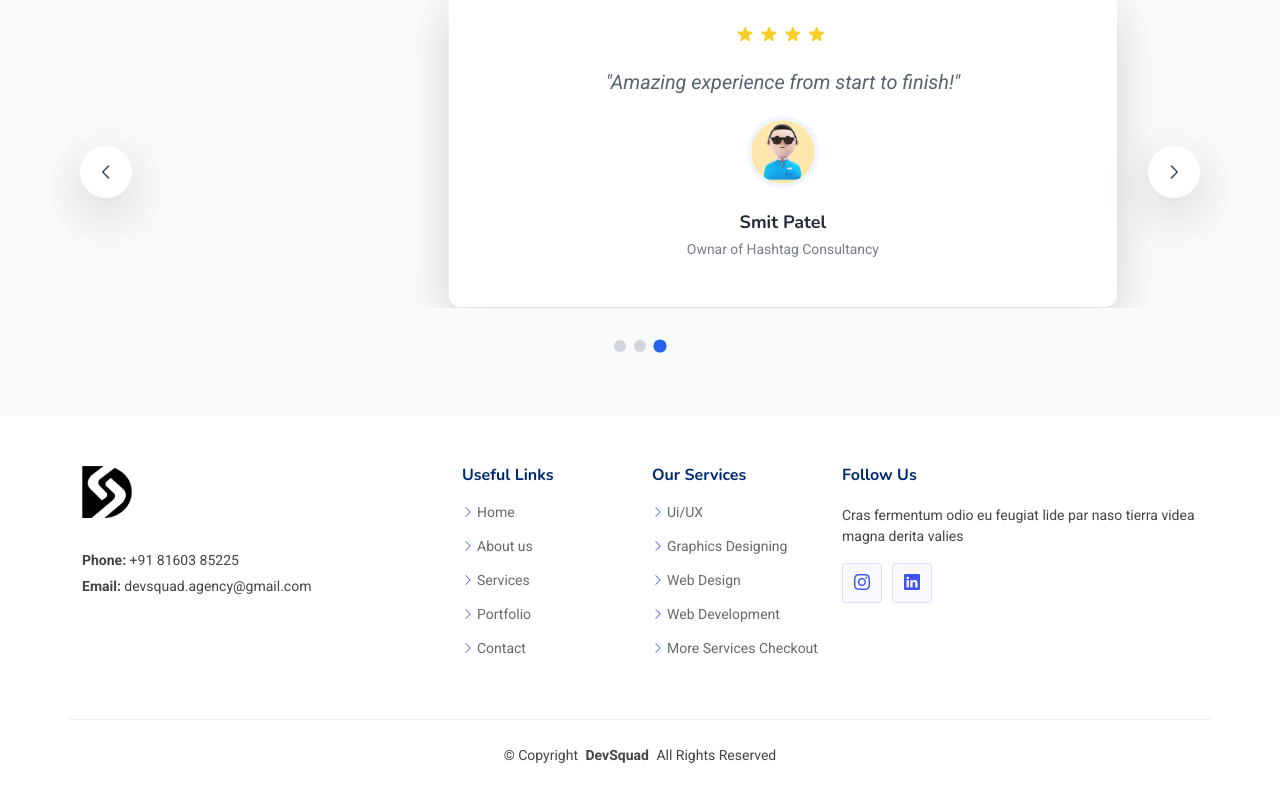
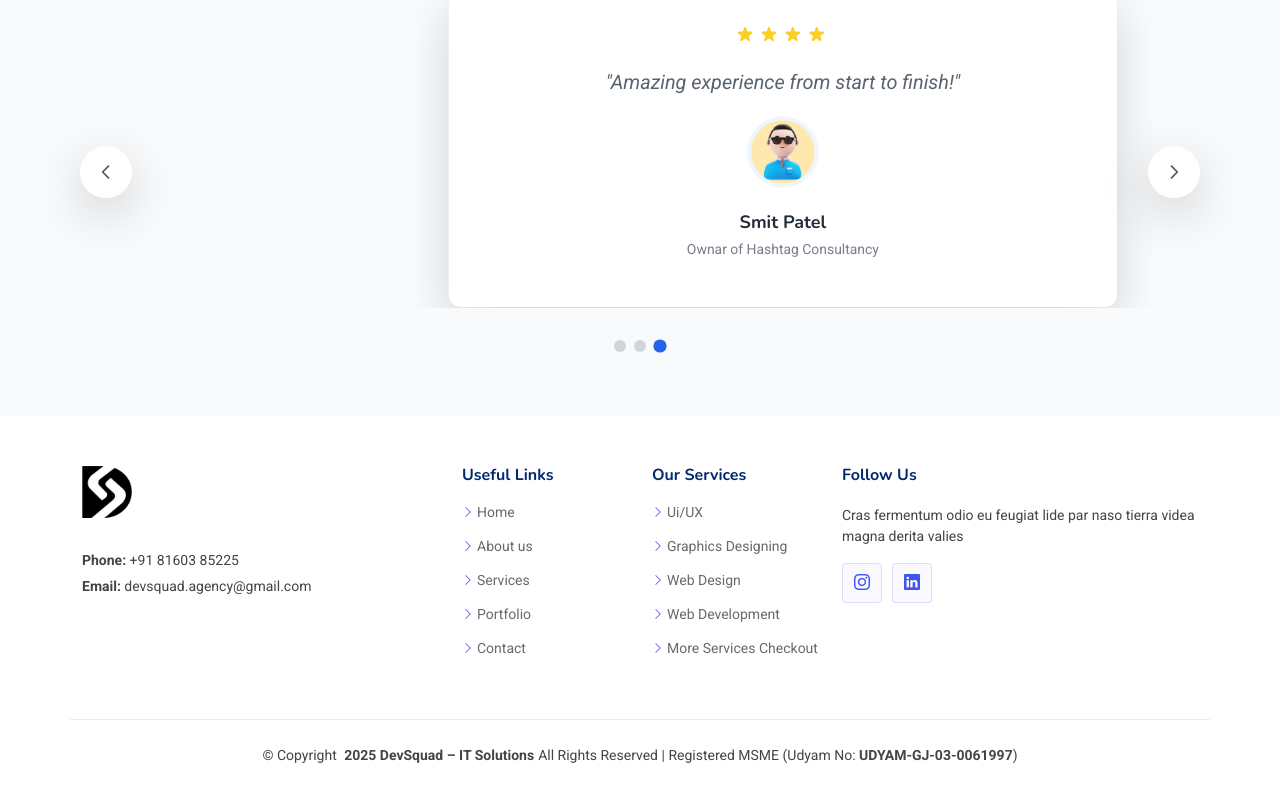
Before and after one commit to Vipin8200/devsquad, a React (Vite) app: page / in a window 1280 px wide. Shown: the part 3032-3833 px from the top of the page. Built offline with nearby package versions, Linux system fonts and the light colour scheme; what outlayer would draw is missing.

Commit message:
Udyam Number add

```diff
--- a/src/Components/Footer.jsx
+++ b/src/Components/Footer.jsx
@@ -121,7 +121,10 @@ const Footer = () => {
       </div>
 
       <div className="container copyright text-center mt-4">
-        <p>© <span>Copyright</span> <strong className="px-1 sitename">DevSquad</strong> <span>All Rights Reserved</span></p>
+        <p>
+          © <span>Copyright</span> <strong className="px-1 sitename">2025 DevSquad – IT Solutions</strong>
+          <span>All Rights Reserved</span> | Registered MSME (Udyam No: <strong>UDYAM-GJ-03-0061997</strong>)
+        </p>
         {/* <div className="credits">
           Designed by <a href="https://bootstrapmade.com/" target="_blank" rel="noopener noreferrer">BootstrapMade</a> Distributed by <a href="https://themewagon.com" target="_blank" rel="noopener noreferrer">ThemeWagon</a>
         </div> */}
```
